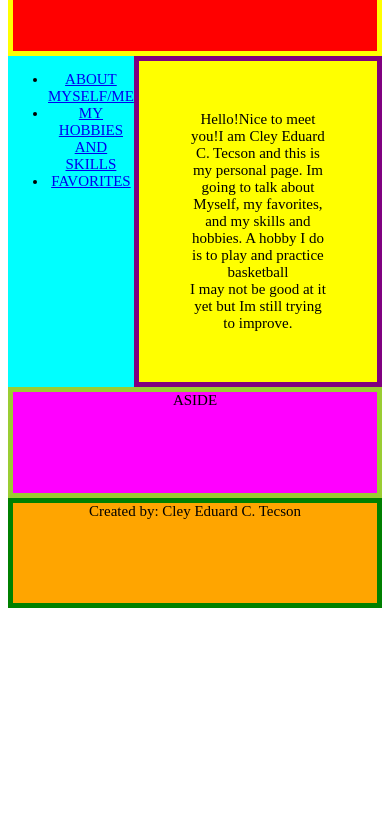
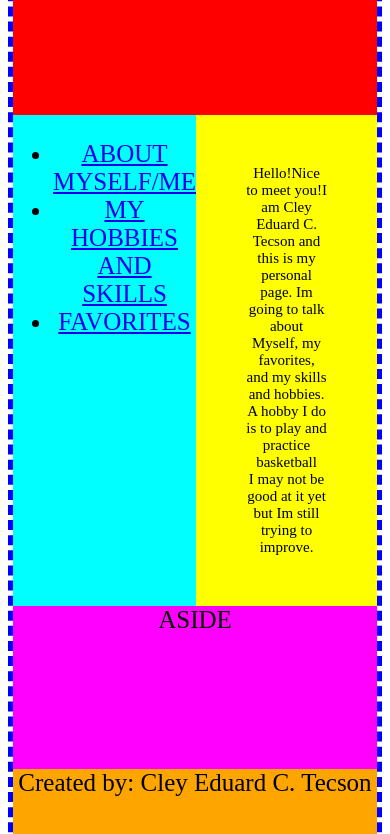
Before and after one commit to KATROPANITECSON118/MAJORPT2_TECSON, a plain HTML site: page index.html in a window 390 px wide. Shown: the part 62-896 px from the top of the page. Before the commit the page ends 844 px from the top, so only its background shows below. Drawn offline with Linux system fonts and the light colour scheme.

Commit message:
Update index.html

```diff
--- a/index.html
+++ b/index.html
@@ -9,38 +9,32 @@ initial-scale=1.0">
 		  grid-template-rows:1fr 3fr 1fr;
 		  margin-right:auto;
 		  margin-left:auto;
-
+		  border:5px dashed blue;
 }
 .header{ background:red;
          font-size:50px;
 		 text-align:center;
 		 grid-column:span 3;
-	            border:5px solid yellow;
-}
 
 }
-.nav{ background-color:cyan;
+.nav{ background:cyan;
        font-size:25px;
 	   text-align:center;
-     border:5px dotted aquamarine;
 }
 .main{ background:yellow;
        font-size:25px;
 	   text-align:center;
-	   padding:50px;
-       border:5px solid purple;
+	   padding:50px
 
 }
 .aside{ background:magenta;
        font-size:25px;
 	   text-align:center;
-        border:5px solid yellowgreen;
 }
 .footer{ background:orange;
        font-size:25px;
 	   text-align:center;
 	   grid-column:span 3;
-	 border:5px solid green;
 }
 @media  only screen and (max-width:600px){
 	     .container{ display:grid;
@@ -55,7 +49,7 @@ initial-scale=1.0">
 		 grid-column:span 3;
 }
 .nav{ background:cyan;
-       font-size:15;
+       font-size:;
 	   text-align:center;
 }
 .main{ background:yellow;
@@ -64,12 +58,12 @@ initial-scale=1.0">
 	  grid-column:span 2;
 }
 .aside{ background:magenta;
-       font-size:15px;
+       font-size:em;
 	   text-align:center;
 	    grid-column:span 3;
 }
 .footer{ background:orange;
-       font-size:15px;
+       font-size:em;
 	   text-align:center;
 	   grid-column:span 3;
 }
@@ -86,7 +80,7 @@ initial-scale=1.0">
 		 grid-column:span 3;
 }
 .nav{ background:cyan;
-       font-size:8px;
+       font-size:em;
 	   text-align:center;
 	   grid-column:span 3;
 }
@@ -96,12 +90,12 @@ initial-scale=1.0">
 	  grid-column:span 3;
 }
 .aside{ background:magenta;
-       font-size:8px;
+       font-size:em;
 	   text-align:center;
 	    grid-column:span 3;
 }
 .footer{ background:orange;
-       font-size:8px;
+       font-size:em;
 	   text-align:center;
 	   grid-column:span 3;
 }
```
